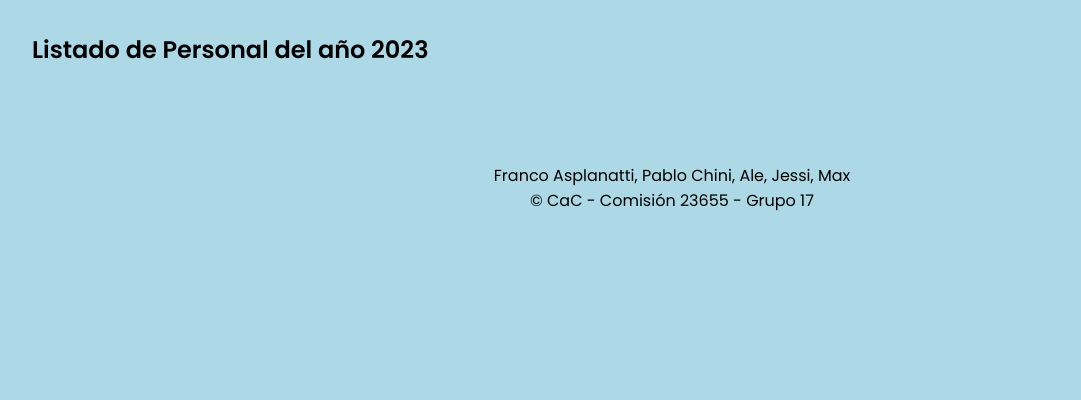
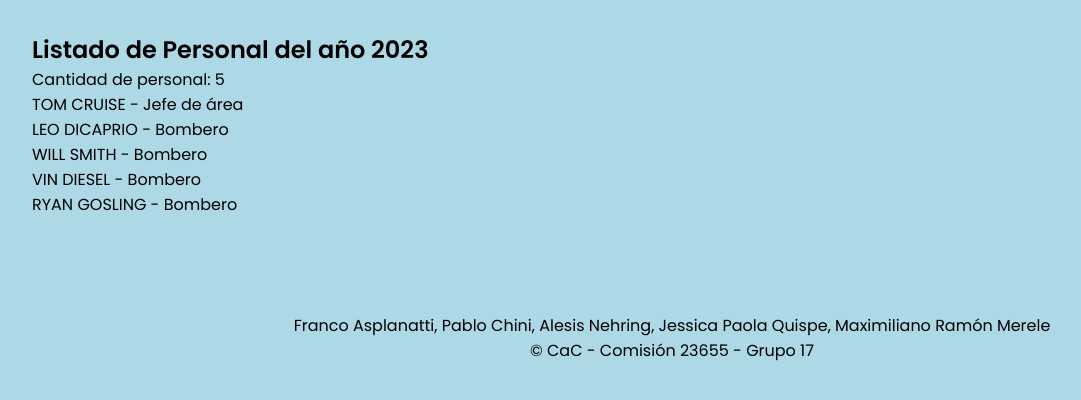
Before and after one commit to francoasplanatti/django-grupo17, a Django app: page /personal/2023/ in a window 1280 px wide; the page is wider, and only the part inside the window is pictured. Shown: the part 144-544 px from the top of that part, without its empty margins (16-1097 px from the left). Run offline with Django 4.2, Linux system fonts and the light colour scheme.

Commit message:
f-add-filter

```diff
--- a/bomberos/core/templates/core/footer.html
+++ b/bomberos/core/templates/core/footer.html
@@ -1,4 +1,4 @@
 <div class="footer__container">
-    <p>Franco Asplanatti, Pablo Chini, Ale, Jessi, Max</p>
+    <p>Franco Asplanatti, Pablo Chini, Alesis Nehring, Jessica Paola Quispe, Maximiliano Ramón Merele</p>
     <p>&#169; CaC - Comisión 23655 - Grupo 17</p>
 </div>
--- a/bomberos/core/templates/core/personal_historico.html
+++ b/bomberos/core/templates/core/personal_historico.html
@@ -11,6 +11,21 @@
 
     <section class="section">
         <h2>Listado de Personal del año {{ año }}</h2>
+
+        {% if año == '2023' %}
+            <p>Cantidad de personal: {{cant_personal}}</p>
+            <ul>
+                {% for nombre, rol in listado_historico %}
+                    <li>
+                        <p>{{ nombre | upper }} - {{ rol }}</p>
+                    </li>
+                {% endfor %}
+            </ul>
+        {% else %}
+            <p>No existen registros de personal para este año.</p>
+        {% endif %}
+
+
     </section>
 
 {% endblock %}
--- a/bomberos/core/urls.py
+++ b/bomberos/core/urls.py
@@ -5,5 +5,5 @@ urlpatterns = [
     path('', views.index, name='index'),
     path('vehiculos', views.vehiculos, name='vehiculos'),
     path('personal', views.personal, name='personal'),
-    re_path(r'personal/(?P<year>\d{4})/$', views.personal_historico, name='personal'),
+    re_path(r'personal/(?P<year>\d{4})/$', views.personal_historico, name='personal_historico'),
 ]
--- a/bomberos/core/views.py
+++ b/bomberos/core/views.py
@@ -7,7 +7,21 @@ def personal(request):
     return render(request, "core/personal.html")
 
 def personal_historico(request, year):
-    return render(request, "core/personal_historico.html", {"año": year})
+    listado = [
+        ['Tom Cruise', 'Jefe de área'],
+        ['Leo DiCaprio', 'Bombero'],
+        ['Will Smith', 'Bombero'],
+        ['Vin Diesel', 'Bombero'],
+        ['Ryan Gosling', 'Bombero']
+    ]
+
+    context = {
+        'año': year,
+        'listado_historico': listado,
+        'cant_personal': len(listado),
+    }
+
+    return render(request, "core/personal_historico.html", context)
 
 def vehiculos(request):
     return render(request, "core/vehiculos.html")
```
